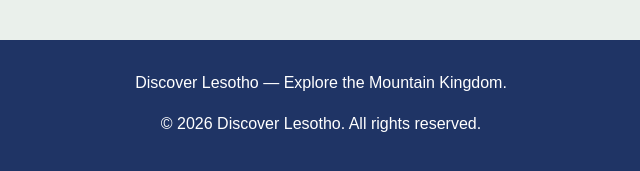
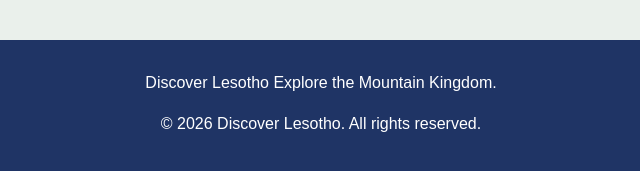
Before and after one commit to tlhabitlhabi31-code/Tlhabi-Tlhabi, a plain HTML site: page index.html in a window 1280 px wide. Shown: the part 1324-1495 px from the top of the page, 319-959 px from the left. Drawn offline with Linux system fonts and the light colour scheme.

Commit message:
Update index.html

```diff
--- a/index.html
+++ b/index.html
@@ -189,7 +189,7 @@
 
     <footer class="site-footer text-center">
         <div class="container">
-            <p>Discover Lesotho — Explore the Mountain Kingdom.</p>
+            <p>Discover Lesotho Explore the Mountain Kingdom.</p>
             <p>&copy; 2026 Discover Lesotho. All rights reserved.</p>
         </div>
     </footer>
```
